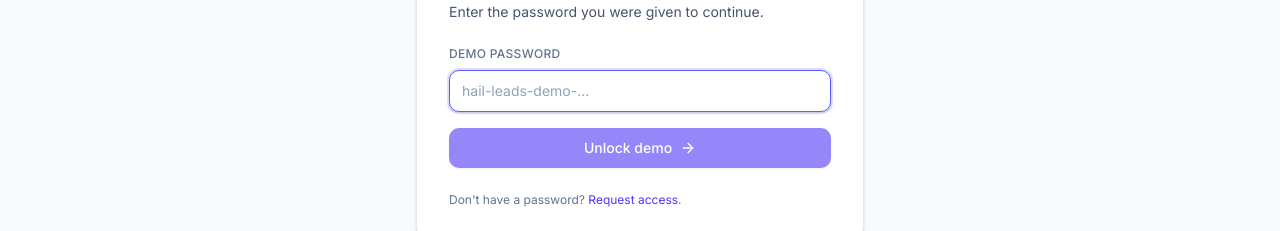
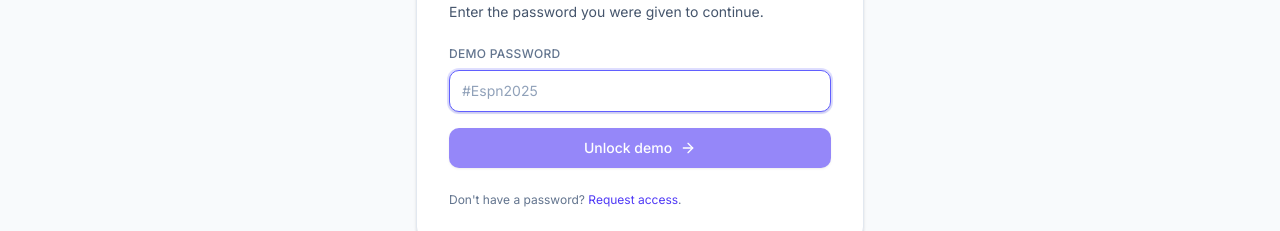
Before and after one commit to wburns02/permitlookup-web, a Next.js app: page /dumpster-leads in a window 1280 px wide. Shown: the part 304-535 px from the top of the page. Built offline with nearby package versions, Linux system fonts and the light colour scheme.

Commit message:
Show demo password in gate placeholder

```diff
--- a/components/hail-leads-gate.tsx
+++ b/components/hail-leads-gate.tsx
@@ -86,7 +86,7 @@
               value={password}
               onChange={(e) => setPassword(e.target.value)}
               className="mt-2 block w-full rounded-lg border border-slate-300 bg-white px-3 py-2.5 text-sm text-slate-900 shadow-sm outline-none transition placeholder:text-slate-400 focus:border-indigo-500 focus:ring-2 focus:ring-indigo-500/20"
-              placeholder={"hail-leads-demo-\u2026"}
+              placeholder={"#Espn2025"}
             />
           </div>
 
```
